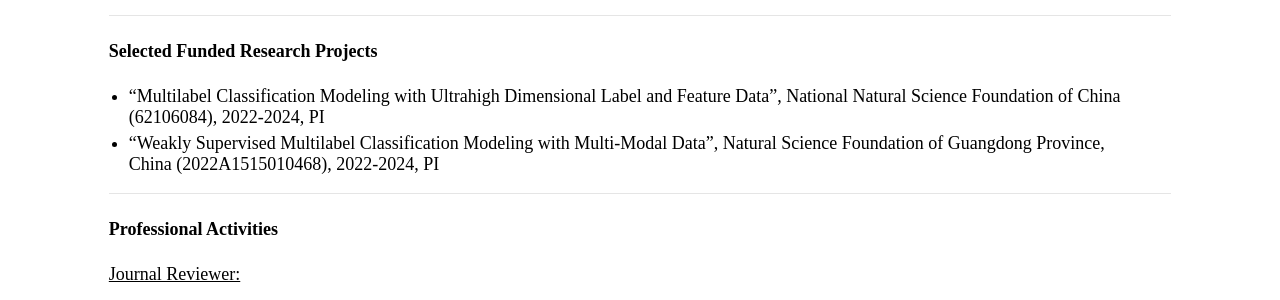
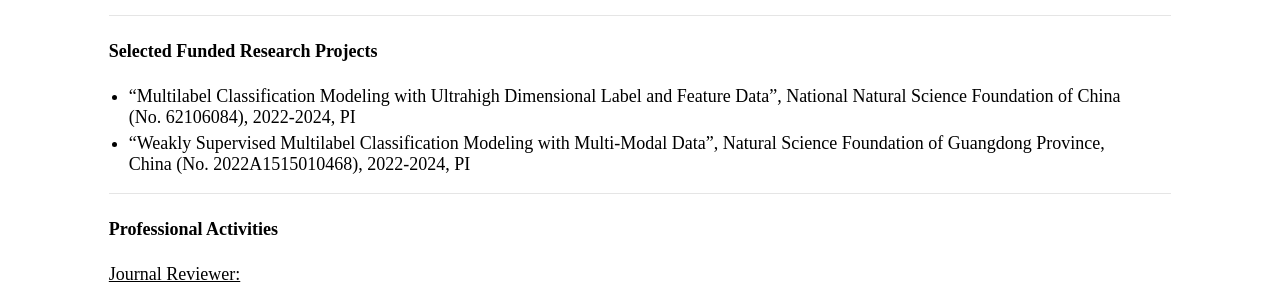
Before and after one commit to jiazhang-ml/jiazhang-ml.github.io, a Jekyll site: the page built from index.md, in a window 1280 px wide and 900 px high, scrolled down 1557 px. Shown: the part 174-474 px from the top of the window. Built offline with Jekyll 4.4.1, drawn with Linux system fonts in a browser that asks for light colours.

Commit message:
Update project funding details formatting

```diff
--- a/index.md
+++ b/index.md
@@ -55,8 +55,8 @@ Email: [jiazhang@jnu.edu.cn](mailto:jiazhang@jnu.edu.cn)
 
 #### Selected Funded Research Projects
 
-* "Multilabel Classification Modeling with Ultrahigh Dimensional Label and Feature Data", National Natural Science Foundation of China (62106084), 2022-2024, PI
-* "Weakly Supervised Multilabel Classification Modeling with Multi-Modal Data", Natural Science Foundation of Guangdong Province, China (2022A1515010468), 2022-2024, PI
+* "Multilabel Classification Modeling with Ultrahigh Dimensional Label and Feature Data", National Natural Science Foundation of China (No. 62106084), 2022-2024, PI
+* "Weakly Supervised Multilabel Classification Modeling with Multi-Modal Data", Natural Science Foundation of Guangdong Province, China (No. 2022A1515010468), 2022-2024, PI
 
 ---
 
```
